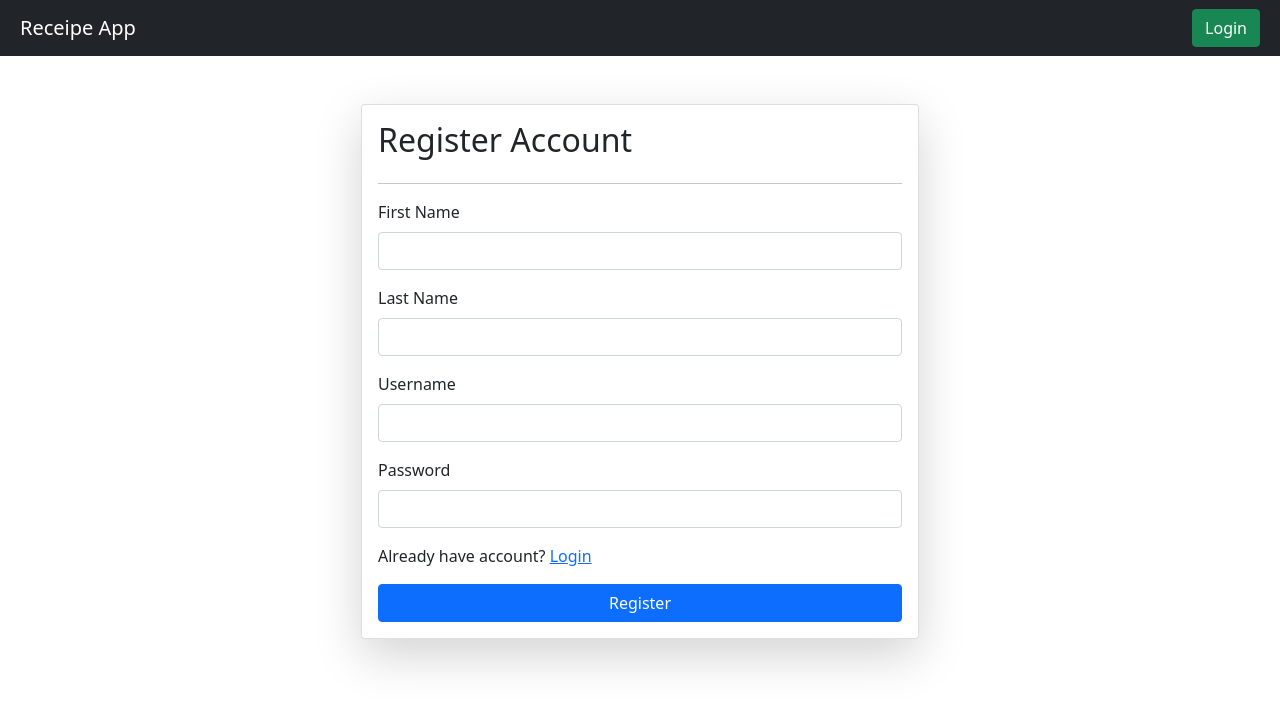
After one commit to ShahzaibI/djangocrud, a Django app: page /register/ in a window 1280 px wide. The commit adds this page. Shown: the top 707 px of the page. Run offline with Django 5.2, Linux system fonts and the light colour scheme.

Commit message:
Django authentication

```diff
--- a/djangocrud/urls.py
+++ b/djangocrud/urls.py
@@ -21,6 +21,10 @@ from vege.views import *
 from django.conf import settings
 from django.conf.urls.static import static
 urlpatterns = [
+    path('login/', login_page, name='login_page'),
+    path('logout/', logout_page, name='logout_page'),
+    path('register/', register, name='register'),
+
     path('', home, name='home'),
     path('about/', about, name='about'),
     path('contact/', contact, name='contact'),
--- a/home/templates/base.html
+++ b/home/templates/base.html
@@ -7,6 +7,18 @@
         <link href="https://cdn.jsdelivr.net/npm/bootstrap@5.0.2/dist/css/bootstrap.min.css" rel="stylesheet" integrity="sha384-EVSTQN3/azprG1Anm3QDgpJLIm9Nao0Yz1ztcQTwFspd3yD65VohhpuuCOmLASjC" crossorigin="anonymous">
     </head>
     <body>
+        <nav class="navbar bg-body-tertiary p-2 bg-dark">
+            <div class="container-fluid">
+                <a class="navbar-brand text-white" href="/receipe/create/">Receipe App</a>
+
+                {% if request.user.is_authenticated %}
+                    <a href="/logout/" class="btn btn-success">Logout</a>
+                {% else %}
+                    <a href="/login/" class="btn btn-success">Login</a>
+                {% endif %}
+
+            </div>
+        </nav>
         {% block start %}
         {% endblock%}
         <script src="https://cdn.jsdelivr.net/npm/bootstrap@5.0.2/dist/js/bootstrap.bundle.min.js" integrity="sha384-MrcW6ZMFYlzcLA8Nl+NtUVF0sA7MsXsP1UyJoMp4YLEuNSfAP+JcXn/tWtIaxVXM" crossorigin="anonymous"></script>
--- a/vege/models.py
+++ b/vege/models.py
@@ -1,8 +1,10 @@
 from django.db import models
+from django.contrib.auth.models import User
 
 # Create your models here.
 
 class Receipe(models.Model):
+    user = models.ForeignKey(User, on_delete = models.SET_NULL, null = True, blank = True)
     receipe_name = models.CharField(max_length=100)
     receipe_description = models.TextField()
     receipe_image = models.ImageField(upload_to='receipe')
--- a/vege/templates/create.html
+++ b/vege/templates/create.html
@@ -24,7 +24,7 @@
                 <form>
                     <div class="mb-3">
                         <label for="exampleInputEmail1" class="form-label">Search:</label>
-                        <input type="text" name='search' class="form-control">
+                        <input type="text" name='search' class="form-control" placeholder="Search Receipe">
                     </div>
                     <button type="submit" class="btn btn-primary">Search</button>
                 </form>
--- /dev/null
+++ b/vege/templates/register.html
@@ -0,0 +1,35 @@
+{% extends "base.html" %}
+{% block start %}
+    <div class="container mt-5">
+        <form method="post" enctype="multipart/form-data" class="card shadow-lg col-6 mx-auto p-3">
+            {% csrf_token %}
+            <h2>Register Account</h2>
+            <hr>
+            {% if messages %}
+                <div class="alert alert-primary" role="alert">
+                    {% for message in messages %}
+                        {{ message }}
+                    {% endfor %}
+                </div>
+            {% endif %}
+            <div class="mb-3">
+                <label for="exampleInputEmail1" class="form-label">First Name</label>
+                <input type="text" name="first_name" class="form-control" id="exampleInputEmail1" aria-describedby="emailHelp">
+            </div>
+            <div class="mb-3">
+                <label for="exampleInputEmail1" class="form-label">Last Name</label>
+                <input type="text" name="last_name" class="form-control" id="exampleInputEmail1" aria-describedby="emailHelp">
+            </div>
+            <div class="mb-3">
+                <label for="exampleInputEmail1" class="form-label">Username</label>
+                <input type="text" name="username" class="form-control" id="exampleInputEmail1" aria-describedby="emailHelp">
+            </div>
+            <div class="mb-3">
+                <label for="exampleInputPassword1" class="form-label">Password</label>
+                <input type="password" name="password" class="form-control" id="exampleInputPassword1">
+            </div>
+            <p>Already have account? <a href="/login/">Login</a></p>
+            <button type="submit" class="btn btn-primary">Register</button>
+        </form>
+    </div>
+{% endblock%}
--- a/vege/views.py
+++ b/vege/views.py
@@ -1,8 +1,11 @@
 from django.shortcuts import render, redirect
 from vege.models import *
+from django.contrib import messages
+from django.contrib.auth import authenticate, login, logout
+from django.contrib.auth.decorators import login_required
 # Create your views here.
 
-
+@login_required(login_url = "/login/")
 def create(request):
     if request.method == 'POST':
         data = request.POST
@@ -22,11 +25,13 @@ def create(request):
     context = {'receipes' : query_set}
     return render(request, 'create.html', context)
 
+@login_required(login_url = "/login/")
 def delete(request, id):
     query_set = Receipe.objects.get(id = id)
     query_set.delete()
     return redirect('/receipe/create/')
 
+@login_required(login_url = "/login/")
 def update(request, id):
     query_set = Receipe.objects.get(id = id)
     if request.method == 'POST':
@@ -42,3 +47,45 @@ def update(request, id):
         return redirect('/receipe/create/')
     context = {'receipe' : query_set}
     return render(request, 'update.html', context)
+
+def login_page(request):
+    if request.method == 'POST':
+        username = request.POST.get('username')
+        password = request.POST.get('password')
+        if not User.objects.filter(username=username):
+            messages.error(request, "Username does not exists.")
+            return redirect('/login/')
+        user = authenticate(username = username, password = password)
+        if user is None:
+            messages.error(request, "Invalid Password");
+            return redirect('/login/')
+        else:
+            login(request, user)
+            return redirect('/receipe/create/')
+    return render(request, 'login.html')
+
+def logout_page(request):
+    logout(request)
+    return redirect('/login/')
+
+def register(request):
+    if request.method == 'POST':
+        data = request.POST
+        first_name = data.get('first_name')
+        last_name = data.get('last_name')
+        username = data.get('username')
+        password = data.get('password')
+        user = User.objects.filter(username = username)
+        if user.exists():
+            messages.info(request, "User name already exists.")
+            return redirect('/register/')
+        user = User.objects.create(
+            first_name = first_name,
+            last_name = last_name,
+            username = username,
+        )
+        user.set_password(password)
+        user.save()
+        messages.info(request, "Account created successfully.")
+        return redirect('/login/')
+    return render(request, 'register.html')
```
Also changed, not shown: vege/templates/login.html (added, +27 -0 lines), db.sqlite3, vege/migrations/0003_receipe_user.py (added).
